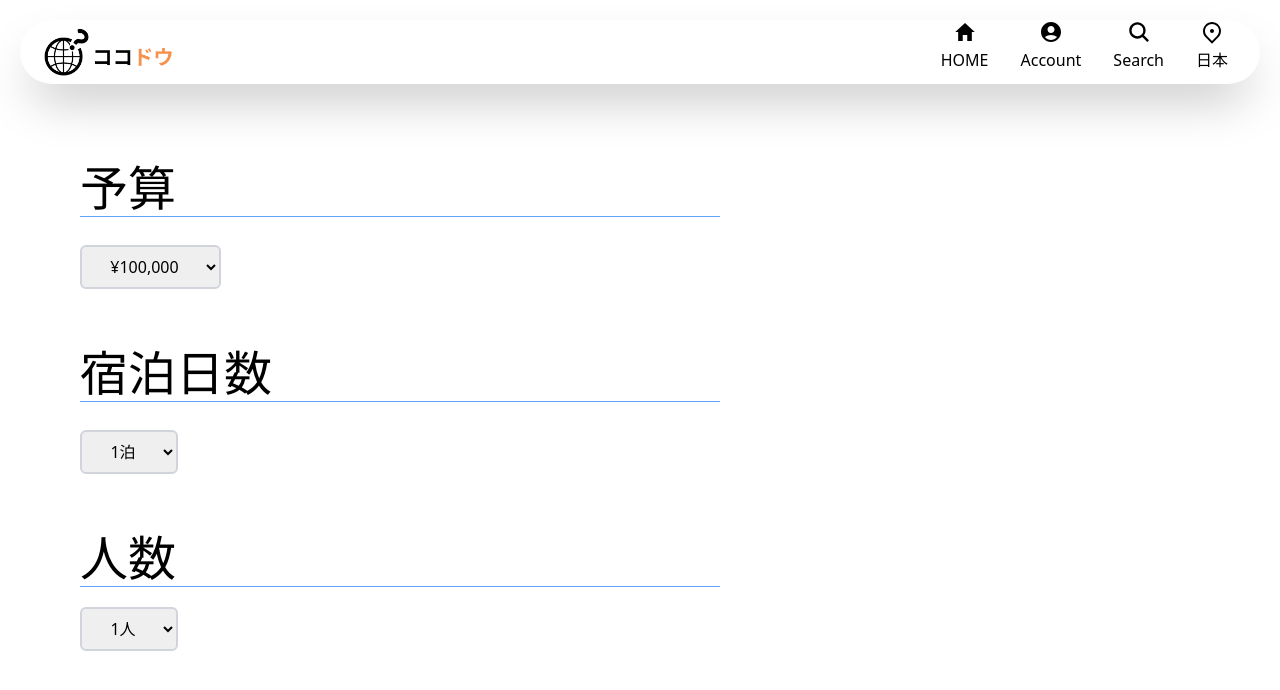
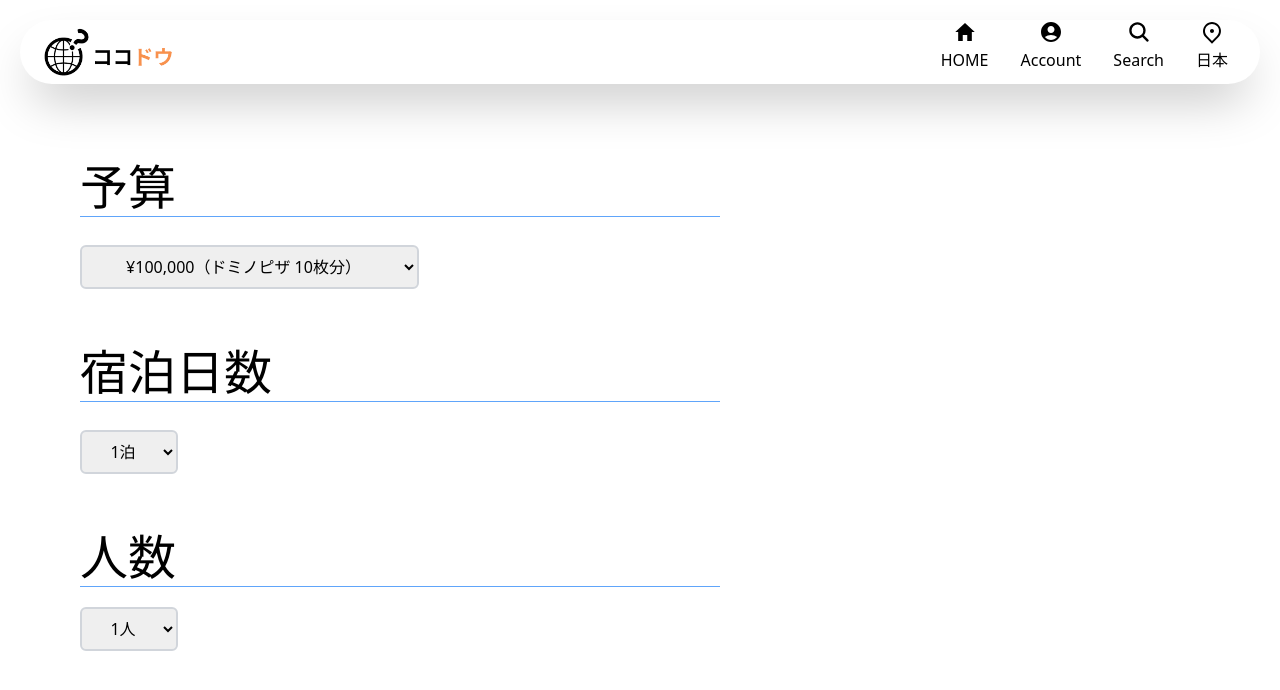
Before and after one commit to ojiro-doi/progate-hato, a React (Create React App) app: page /Account in a window 1280 px wide. Shown: the top 690 px of the page. Built offline with nearby package versions, Linux system fonts and the light colour scheme.

Commit message:
youtube modify

```diff
--- a/src/components/Account.jsx
+++ b/src/components/Account.jsx
@@ -1,4 +1,4 @@
-import React, { useContext } from 'react';
+import React, { useContext } from "react";
 import { ValuesContext } from "../Context/ValuesProvider";
 
 const Account = () => {
@@ -9,30 +9,30 @@ const Account = () => {
   const { values, setValues } = context;
 
   const handleAmountChange = (event) => {
-    setValues(prevValues => ({
+    setValues((prevValues) => ({
       ...prevValues,
-      amount: event.target.value
+      amount: event.target.value,
     }));
   };
 
   const handleDaysChange = (event) => {
-    setValues(prevValues => ({
+    setValues((prevValues) => ({
       ...prevValues,
-      days: event.target.value
+      days: event.target.value,
     }));
   };
 
   const handlePeopleChange = (event) => {
-    setValues(prevValues => ({
+    setValues((prevValues) => ({
       ...prevValues,
-      people: event.target.value
+      people: event.target.value,
     }));
   };
 
   return (
     <div className="account_compornents">
       <div className="account_input w-1/2 mt-20 ml-20 my-5">
-        <h1 className="text-5xl border-b border-blue-400 font-serif pb-1 my-5">
+        <h1 className="text-5xl border-b border-blue-400 font-mono pb-1 my-5">
           予算
         </h1>
         <select
@@ -41,15 +41,15 @@ const Account = () => {
           onChange={handleAmountChange}
           className="border-2 border-gray-300 rounded-md p-2 mt-2 my-10 flex-grow text-center"
         >
-          <option>¥100,000</option>
-          <option>¥200,000</option>
-          <option>¥300,000</option>
-          <option>¥400,000</option>
-          <option>¥500,000</option>
-          <option>¥600,000</option>
-          <option>¥700,000以上</option>
+          <option>¥100,000（ドミノピザ 10枚分）</option>
+          <option>¥200,000（ドミノピザ 20枚分）</option>
+          <option>¥300,000（ドミノピザ 30枚分）</option>
+          <option>¥400,000（ドミノピザ 40枚分）</option>
+          <option>¥500,000（ドミノピザ 50枚分）</option>
+          <option>¥600,000（ドミノピザ 60枚分）</option>
+          <option>¥700,000以上（ドミノピザ 70枚分以上）</option>
         </select>
-        <h1 className="text-5xl border-b border-blue-400 font-serif pb-1 my-5">
+        <h1 className="text-5xl border-b border-blue-400 font-mono pb-1 my-5">
           宿泊日数
         </h1>
         <select
@@ -66,7 +66,7 @@ const Account = () => {
           <option>6泊</option>
           <option>7泊以上</option>
         </select>
-        <h1 className="text-5xl border-b border-blue-400 font-serif pb-1 my-5">
+        <h1 className="text-5xl border-b border-blue-400 font-mono pb-1 my-5">
           人数
         </h1>
         <select
--- a/src/pages/Result.js
+++ b/src/pages/Result.js
@@ -14,7 +14,7 @@ function Result() {
   const center = { lat: selectedCountry.lat, lng: selectedCountry.lng };
   const [videos, setVideos] = useState([]);
 
-  const {values, setValues} = useContext(ValuesContext);
+  const { values, setValues } = useContext(ValuesContext);
 
   console.log("values amount: ", values.amount);
   console.log("values days: ", values.days);
@@ -55,17 +55,25 @@ function Result() {
             <h1 className="text-5xl ml-4 mt-5 pb-3 border-b-2 border-black">
               Map
             </h1>
-              <Map selectedCountry={selectedCountry.name} center={center} className=""/>
+            <Map
+              selectedCountry={selectedCountry.name}
+              center={center}
+              className=""
+            />
             <h1 className="text-5xl ml-4 mt-20 pb-3 border-b-2 border-black">
               About
             </h1>
             <PresWiki selectedCountry={selectedCountry.name} />
             <div>
-              <h1 className="text-5xl ml-4 mt-5 text-left pb-3 border-b-2 border-black">チャット欄</h1>
+              <h1 className="text-5xl ml-4 mt-5 text-left pb-3 border-b-2 border-black">
+                チャット欄
+              </h1>
               <Chat />
             </div>
             <div>
-              <h1 className="text-5xl ml-4 mt-5 text-left pb-3 border-b-2 border-black">旅行プラン</h1>
+              <h1 className="text-5xl ml-4 mt-5 text-left pb-3 border-b-2 border-black">
+                旅行プラン
+              </h1>
               <ChatAboutTrip />
             </div>
           </div>
@@ -74,12 +82,11 @@ function Result() {
             <h1 className="text-5xl ml-4 mt-5 text-left pb-3 border-b-2 border-black">
               Youtube
             </h1>
-            <div className="flex justify-right">
-              <Youtube videos={videos} className=""/>
+            <div className="flex justify-center">
+              <Youtube videos={videos} className="" />
             </div>
           </div>
         </div>
-
       </div>
     </div>
   );
```
